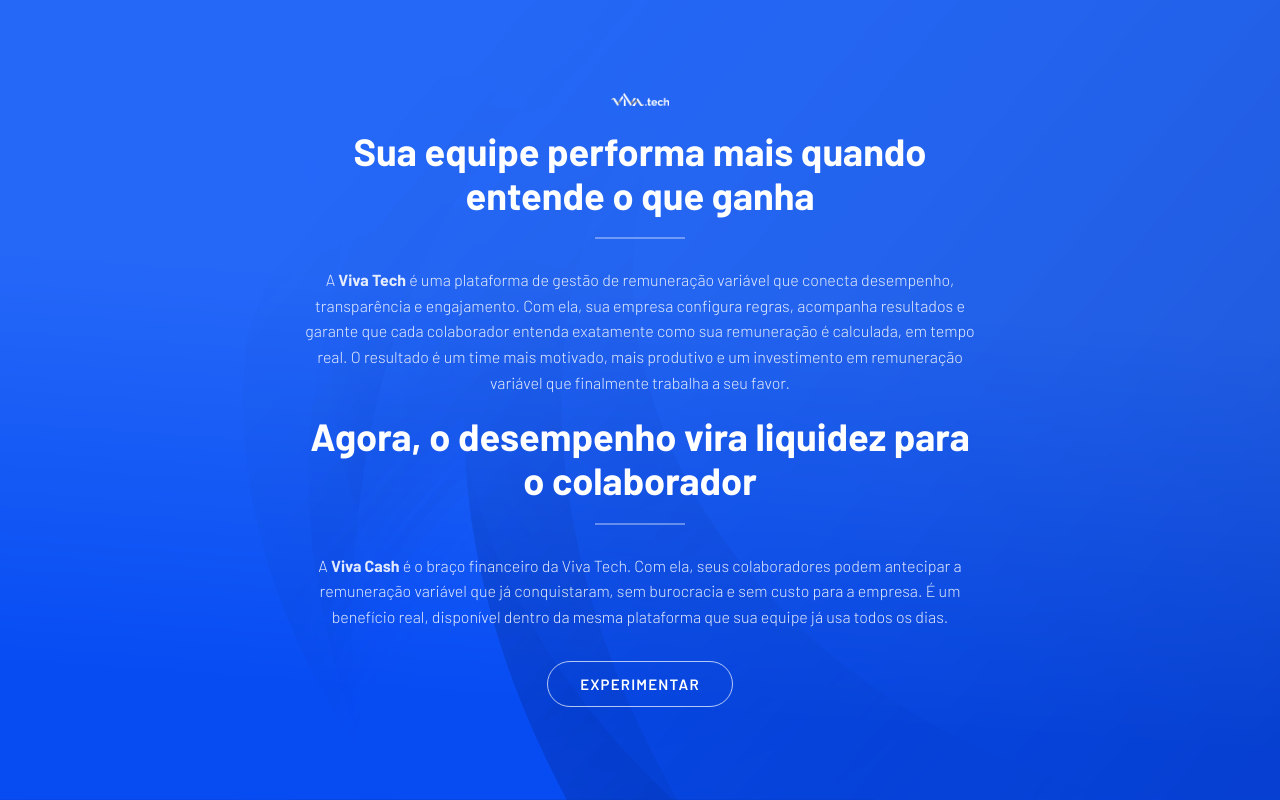
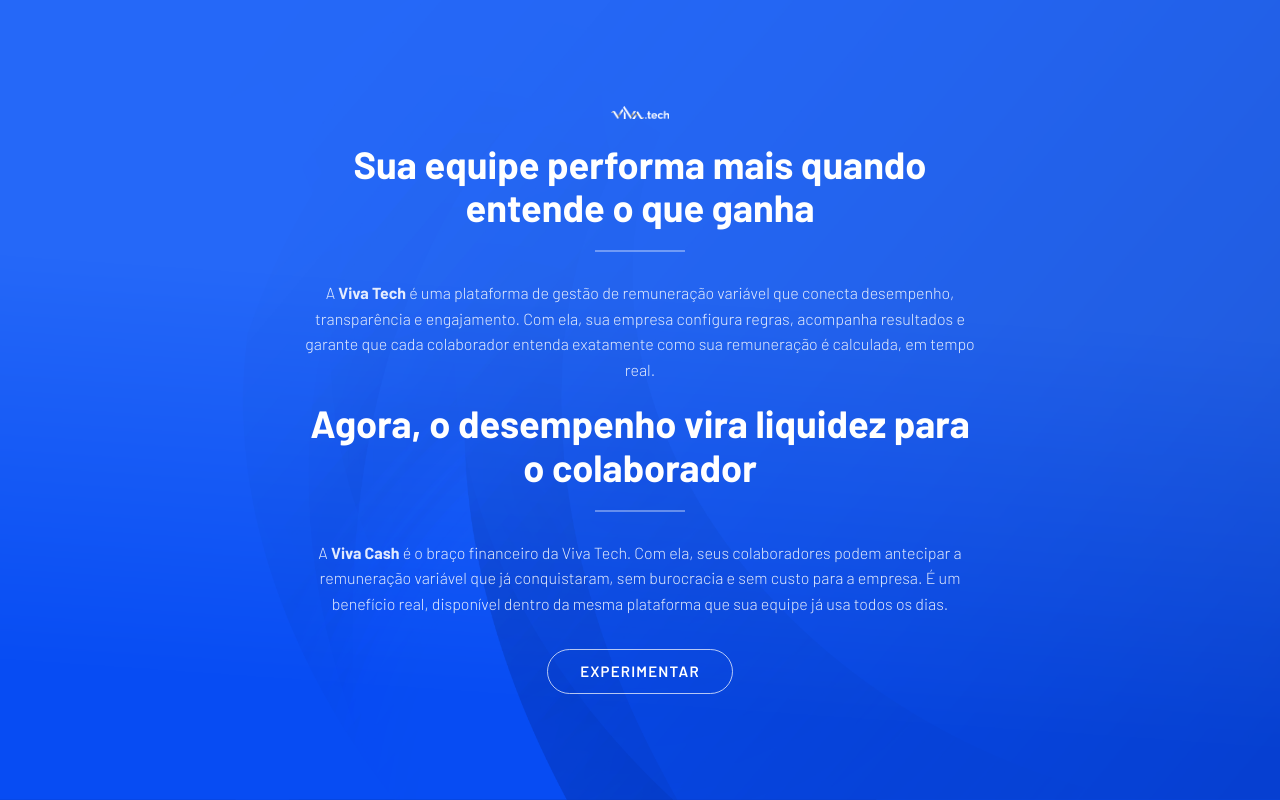
Before and after one commit to vivabank/vivacash-evento, a React (Vite) app: page / in a window 1280 px wide. Built offline with nearby package versions, Linux system fonts and the light colour scheme; no server answers.

Commit message:
fix: correction text hero section

```diff
--- a/src/components/StepHero.tsx
+++ b/src/components/StepHero.tsx
@@ -35,12 +35,12 @@
         sx={{
           fontWeight: 700,
           lineHeight: 1.15,
-          fontSize: { xs: 20, sm: 38 },
+          fontSize: { xs: 16, sm: 38 },
           mb: 2.5,
         }}
       >
         <Box component="span" sx={{ color: '#FFFFFF' }}>
-          Sua equipe performa mais quando entende o que ganha
+         Sua equipe performa mais quando entende o que ganha
         </Box>
       </Typography>
 
@@ -58,13 +58,12 @@
         sx={{
           color: 'rgba(255,255,255,0.88)',
           fontWeight: 300,
-          fontSize: { xs: 14.5, sm: 16 },
+          fontSize: { xs: 17, sm: 16 },
           lineHeight: 1.6,
           mb: 2.5,
         }}
       >
         A <b>Viva Tech</b> é uma plataforma de gestão de remuneração variável que conecta desempenho, transparência e engajamento. Com ela, sua empresa configura regras, acompanha resultados e garante que cada colaborador entenda exatamente como sua remuneração é calculada, em tempo real.
-        O resultado é um time mais motivado, mais produtivo e um investimento em remuneração variável que finalmente trabalha a seu favor.
       </Typography>
 
       <Typography
@@ -72,7 +71,7 @@
         sx={{
           fontWeight: 700,
           lineHeight: 1.15,
-          fontSize: { xs: 20, sm: 38 },
+          fontSize: { xs: 16, sm: 38 },
           mb: 2.5,
         }}
       >
@@ -92,13 +91,12 @@
         sx={{
           color: 'rgba(255,255,255,0.88)',
           fontWeight: 300,
-          fontSize: { xs: 14.5, sm: 16 },
+          fontSize: { xs: 17, sm: 16 },
           lineHeight: 1.6,
           mb: 2.5,
         }}
       >
-        A <b>Viva Cash</b> é o braço financeiro da Viva Tech. Com ela, seus colaboradores podem antecipar a remuneração variável que já conquistaram, sem burocracia e sem custo para a empresa.
-        É um benefício real, disponível dentro da mesma plataforma que sua equipe já usa todos os dias.
+        A <b>Viva Cash</b> é o braço financeiro da Viva Tech. Com ela, seus colaboradores podem antecipar a remuneração variável que já conquistaram, sem burocracia e sem custo para a empresa. É um benefício real, disponível dentro da mesma plataforma que sua equipe já usa todos os dias.
       </Typography>
       <Button
         onClick={onNext}
```
